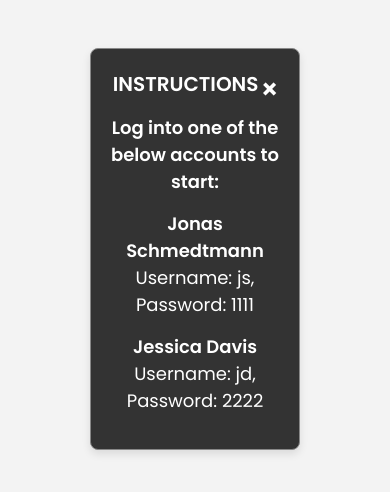
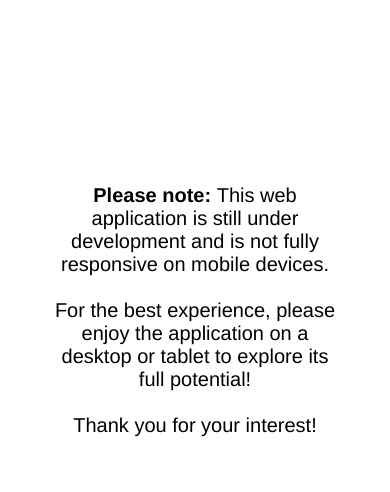
Before and after one commit to emmanuelsarpong/Bankist-Customer-Portal, a website: page public/index.html in a window 390 px wide. Shown: the part 112-604 px from the top of the page. Drawn offline with Linux system fonts and the light colour scheme.

Commit message:
Added responsiveness notes

```diff
--- a/public/index.html
+++ b/public/index.html
@@ -16,6 +16,7 @@
   </head>
   <body>
     <!-- TOP NAVIGATION -->
+    <main class="section-top">
       <nav>
         <p class="welcome">Log in to get started</p>
         <img src="logo.png" alt="Logo" class="logo" />
@@ -142,11 +143,18 @@
           You will be logged out in <span class="timer">05:00</span>
         </p>
       </main>
+    </main>
 
     <!-- <footer>
       &copy; by Jonas Schmedtmann. Don't claim as your own :)
     </footer> -->
-
+    <article class="section-bottom" style="display: flex; justify-content: center; align-items: center; ">
+      <p id="message" class="showHideParagraph" style="width: 100vw; padding:100vh 50px;">
+        <strong>Please note: </strong>This web application is still under development and is not fully responsive on mobile devices.
+        <br><br>
+        For the best experience, please enjoy the application on a desktop or tablet to explore its full potential!<br><br>Thank you for your interest!
+      </p>
+    </article>
     <script src="script.js"></script>
   </body>
 </html>
--- a/public/script.js
+++ b/public/script.js
@@ -637,3 +637,42 @@ window.onclick = function (event) {
     modal.style.display = 'none';
   }
 };
+
+
+// Show-hide functionality
+const mainEl = document.getElementsByClassName('.section-top');
+const articleEl = document.getElementsByClassName('.section-bottom');
+const bodyEl = document.body;
+
+
+function showHide() {
+  const paragraph = document.getElementById('message');
+  const innerWidth = window.innerWidth;
+
+
+  if (innerWidth <= 950) {
+    paragraph.style.display = 'block';
+    paragraph.style.color = 'black';
+    paragraph.style.backgroundColor = 'white';
+    bodyEl.style.backgroundColor = 'white';
+    paragraph.style.fontFamily = 'proxima nova light, "Helvetica Neue", Helvetica, Arial, Sans-serif';
+    paragraph.style.position = 'absolute';
+    paragraph.style.top = '50%';
+    paragraph.style.left = '50%';
+    paragraph.style.transform = 'translate(-50%, -50%)';
+    paragraph.style.fontSize = '20px';
+    paragraph.style.textAlign = 'center';
+    // mainEl.style.display = 'none';
+    bodyEl.classList.add('hide-everything');
+  } else {
+    paragraph.style.display = 'none';
+    // mainEl.style.display = 'block';
+    bodyEl.classList.remove('hide-everything');
+  }
+}
+
+// Call the showHide function when the window is resized
+window.addEventListener('resize', showHide);
+
+// Initial check on page load
+showHide();
```
Lines whose indentation alone changed are shown as unchanged.
